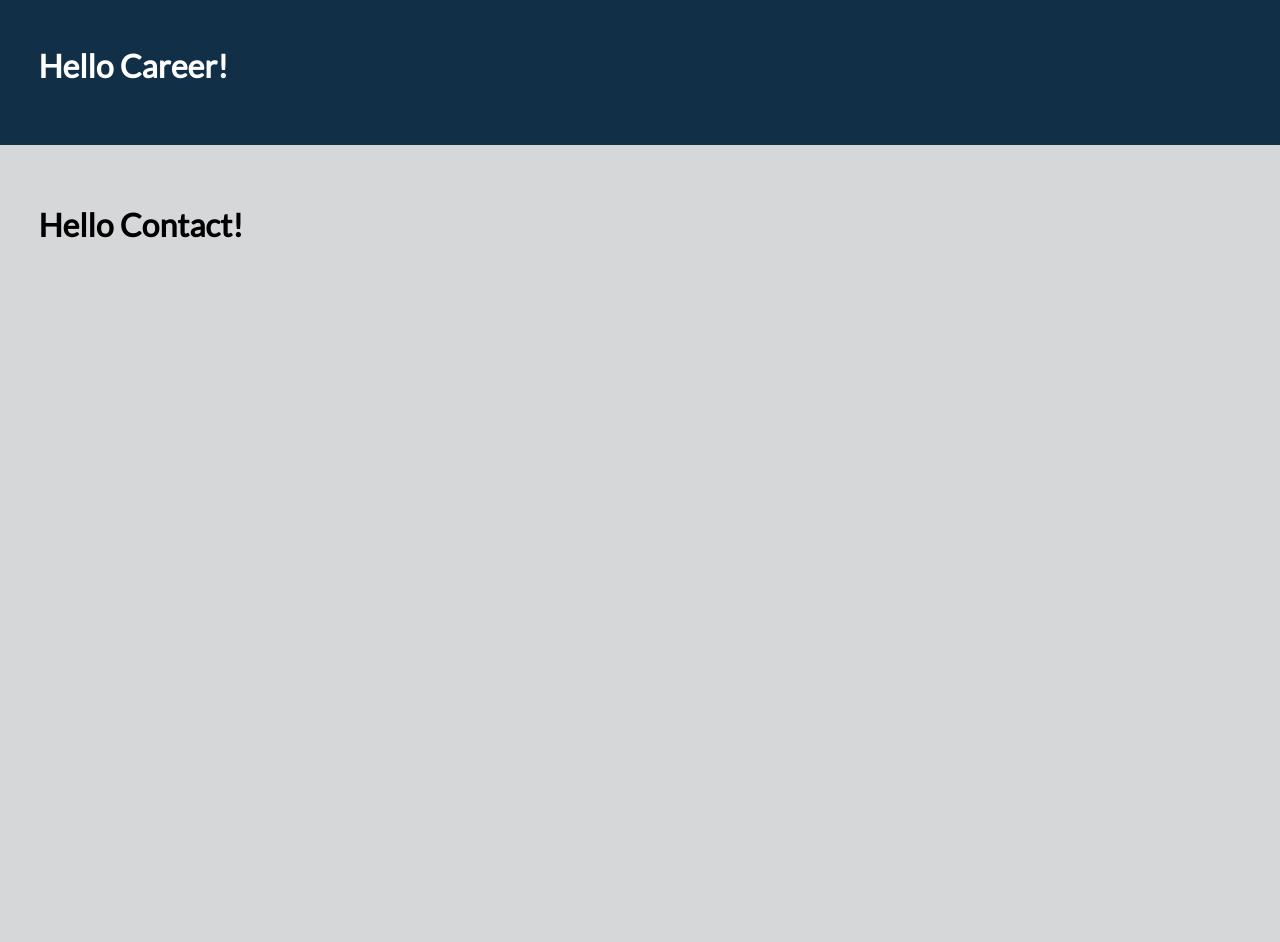
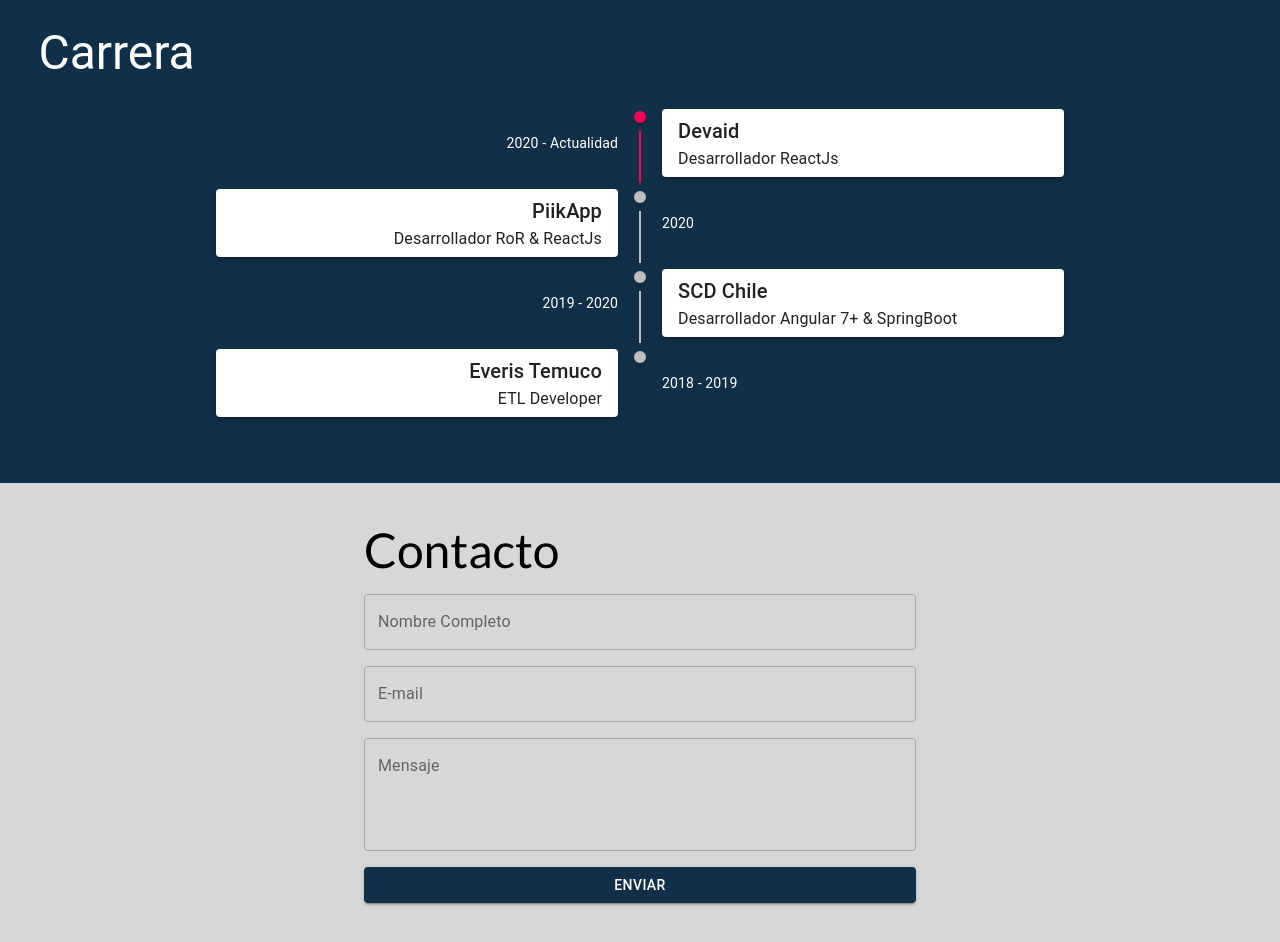
Before and after one commit to oswmoena/portafolio, a React (Create React App) app: page / in a window 1280 px wide. Shown: the part 1220-2162 px from the top of the page. Before the commit the page ends 1524 px from the top, so only its background shows below. Built offline with nearby package versions, Linux system fonts and the light colour scheme.

Commit message:
feat: career and contact

```diff
--- a/package.json
+++ b/package.json
@@ -5,10 +5,11 @@
   "dependencies": {
     "@material-ui/core": "^4.11.3",
     "@material-ui/icons": "^4.11.2",
+    "@material-ui/lab": "^4.0.0-alpha.60",
     "@testing-library/jest-dom": "^5.11.4",
     "@testing-library/react": "^11.1.0",
     "@testing-library/user-event": "^12.1.10",
-    "formik": "^2.2.6",
+    "formik": "^2.2.9",
     "notistack": "^1.0.5",
     "react": "^17.0.2",
     "react-dom": "^17.0.2",
--- a/src/App.css
+++ b/src/App.css
@@ -2,7 +2,7 @@
 body {
   margin: 0;
   padding: 0;
-  font-family: "Lato", sans-serif;
+  font-family: "Lato", "Lato-Bold", sans-serif;
   /* background-color: #113047; */
   background-color: #d6d7d9;
 }
--- a/src/components/AboutMe/AboutMe.js
+++ b/src/components/AboutMe/AboutMe.js
@@ -1,6 +1,6 @@
 import React from "react";
 import { createStyles, Grid, makeStyles } from "@material-ui/core";
-import ProfileImage from '../../assets/images/perfil.jpeg'
+import ProfileImage from "../../assets/images/perfil.jpeg";
 
 const useStyles = makeStyles(() =>
   createStyles({
@@ -8,13 +8,13 @@
       fontSize: "20px",
     },
     profileImg: {
-      borderRadius: '100%',
-      maxHeight: '300px',
+      borderRadius: "100%",
+      maxHeight: "300px",
     },
     gridImg: {
-      textAlign: 'center',
-      overflow:'hidden'
-    }
+      textAlign: "center",
+      overflow: "hidden",
+    },
   })
 );
 
@@ -31,15 +31,18 @@
             desarrollo de software.
           </p>
           <p className={classes.text}>
-            Me encanta mi profesión, me gustan los desafíos que esto conlleva y
-            el alcance de la misma, me gusta ver series, peliculas, animé, jugar
-            videojuegos y reir, también me gusta aprender herramientas nuevas
-            que ayuden a perfeccionarme en lo que hago.
+            Me encanta mi profesión y los desaos que ella conlleva. En mis empos
+            libres me gusta ver series, películas, anime, jugar videojuegos,
+            reír y también , perfeccionarme en lo hago a través del aprendizaje
+            constante de nuevas herramientas.
           </p>
         </Grid>
         <Grid item xs={12} md={4} className={classes.gridImg}>
-          <img src={ProfileImage}
-            alt='Oswall Moena' className={classes.profileImg} />
+          <img
+            src={ProfileImage}
+            alt="Oswall Moena"
+            className={classes.profileImg}
+          />
         </Grid>
       </Grid>
     </div>
--- a/src/components/Career/Career.js
+++ b/src/components/Career/Career.js
@@ -1,19 +1,133 @@
 import React from "react";
-import { createStyles, makeStyles } from "@material-ui/core";
+import { makeStyles, createStyles } from "@material-ui/core/styles";
+import Timeline from "@material-ui/lab/Timeline";
+import TimelineItem from "@material-ui/lab/TimelineItem";
+import TimelineSeparator from "@material-ui/lab/TimelineSeparator";
+import TimelineConnector from "@material-ui/lab/TimelineConnector";
+import TimelineContent from "@material-ui/lab/TimelineContent";
+import TimelineOppositeContent from "@material-ui/lab/TimelineOppositeContent";
+import TimelineDot from "@material-ui/lab/TimelineDot";
+import Paper from "@material-ui/core/Paper";
+import Typography from "@material-ui/core/Typography";
+import { Container } from "@material-ui/core";
 
-const useStyles = makeStyles(() =>
+const useStyles = makeStyles((theme) =>
   createStyles({
     container: {
-			padding: '3% 3%',
+      //   padding: "3% 3%",
+      fontFamily: "Lato",
+    },
+    paper: {
+        padding: "6px 16px",
+    },
+    secondaryTail: {
+      backgroundColor: theme.palette.secondary.main,
+    },
+    contentDate: {
+      display: "flex",
+      justifyContent: "flex-end",
+      alignItems: "center",
+    },
+    contentDateInverese: {
+      display: "flex",
+      justifyContent: "flex-start",
+      alignItems: "center",
+    },
+    date: {
+      color: "#FFFFFF",
+    },
+    card: {
+      fontWeight: "bold",
     },
   })
-)
+);
 export const Career = () => {
   const classes = useStyles();
 
   return (
-        <div className={classes.a}>
-            <h1>Hello Career!</h1>
+    <div className={classes.container}>
+      <Typography component="h3" variant="h3">
+        Carrera
+      </Typography>
+      <Container maxWidth="md">
+        <Timeline align="alternate">
+          <TimelineItem>
+            <TimelineOppositeContent className={classes.contentDate}>
+              <Typography variant="body2" className={classes.date}>
+                2020 - Actualidad
+              </Typography>
+            </TimelineOppositeContent>
+            <TimelineSeparator>
+              <TimelineDot className={classes.secondaryTail} />
+              <TimelineConnector className={classes.secondaryTail} />
+            </TimelineSeparator>
+            <TimelineContent>
+              <Paper elevation={3} className={classes.paper}>
+                <Typography variant="h6" component="h1">
+                  Devaid
+                </Typography>
+                <Typography>Desarrollador ReactJs</Typography>
+              </Paper>
+            </TimelineContent>
+          </TimelineItem>
+          <TimelineItem>
+            <TimelineOppositeContent className={classes.contentDateInverese}>
+              <Typography variant="body2" className={classes.date}>
+                2020
+              </Typography>
+            </TimelineOppositeContent>
+            <TimelineSeparator>
+              <TimelineDot></TimelineDot>
+              <TimelineConnector />
+            </TimelineSeparator>
+            <TimelineContent>
+              <Paper elevation={3} className={classes.paper}>
+                <Typography variant="h6" component="h1">
+                  PiikApp
+                </Typography>
+                <Typography>Desarrollador RoR & ReactJs</Typography>
+              </Paper>
+            </TimelineContent>
+          </TimelineItem>
+          <TimelineItem>
+            <TimelineOppositeContent className={classes.contentDate}>
+              <Typography variant="body2" className={classes.date}>
+                2019 - 2020
+              </Typography>
+            </TimelineOppositeContent>
+            <TimelineSeparator>
+              <TimelineDot></TimelineDot>
+              <TimelineConnector />
+            </TimelineSeparator>
+            <TimelineContent>
+              <Paper elevation={3} className={classes.paper}>
+                <Typography variant="h6" component="h1">
+                  SCD Chile
+                </Typography>
+                <Typography>Desarrollador Angular 7+ & SpringBoot</Typography>
+              </Paper>
+            </TimelineContent>
+          </TimelineItem>
+          <TimelineItem>
+            <TimelineOppositeContent className={classes.contentDateInverese}>
+              <Typography variant="body2" className={classes.date}>
+                2018 - 2019
+              </Typography>
+            </TimelineOppositeContent>
+            <TimelineSeparator>
+              <TimelineDot></TimelineDot>
+            </TimelineSeparator>
+            <TimelineContent>
+              <Paper elevation={3} className={classes.paper}>
+                <Typography variant="h6" component="h1">
+                  Everis Temuco
+                </Typography>
+                <Typography>ETL Developer</Typography>
+              </Paper>
+            </TimelineContent>
+          </TimelineItem>
+        </Timeline>
+      </Container>
     </div>
-    )
-}
+  );
+};
--- a/src/components/Contact/Contact.js
+++ b/src/components/Contact/Contact.js
@@ -1,20 +1,91 @@
-import { createStyles, makeStyles } from "@material-ui/core";
+import {
+  Button,
+  Container,
+  createStyles,
+  Grid,
+  makeStyles,
+  TextField,
+  Typography,
+} from "@material-ui/core";
+import { FormikProvider, useFormik } from "formik";
 import React from "react";
 
 const useStyles = makeStyles(() =>
-	createStyles({
-		container: {
-			padding: '3% 3%',
-		},
-	})
-)
+  createStyles({
+    container: {
+      padding: "3%",
+    },
+    title: {
+      fontFamily: 'Lato'
+    },
+  })
+);
 
 export const Contact = () => {
   const classes = useStyles();
 
+  const formik = useFormik({
+    initialValues: {
+      fullName: "",
+      email: "",
+      message: "",
+    },
+    onSubmit: (values) => {
+      console.log(`values`, values);
+    },
+  });
+
   return (
-    <div className={classes.a}>
-      <h1>Hello Contact!</h1>
-    </div>
+    <FormikProvider value={formik}>
+      <Container maxWidth="sm">
+        <Grid container spacing={2} justify="space-between">
+          <Grid item xs={12} md={12}>
+            <Typography component="h3" variant="h3" className={classes.title}>
+              Contacto
+            </Typography>
+          </Grid>
+          <Grid item xs={12} md={12}>
+            <TextField
+              id={"fullName"}
+              name={"fullName"}
+              label={"Nombre Completo"}
+              variant={"outlined"}
+              fullWidth
+              onChange={formik.handleChange}
+              value={formik.values.fullName}
+            />
+          </Grid>
+          <Grid item xs={12} md={12}>
+            <TextField
+              id={"email"}
+              name={"email"}
+              label={"E-mail"}
+              variant={"outlined"}
+              fullWidth
+              onChange={formik.handleChange}
+              value={formik.values.email}
+            />
+          </Grid>
+          <Grid item xs={12} md={12}>
+            <TextField
+              id={"message"}
+              name={"message"}
+              label={"Mensaje"}
+              variant={"outlined"}
+              multiline
+              rows={4}
+              fullWidth
+              onChange={formik.handleChange}
+              value={formik.values.message}
+            />
+          </Grid>
+          <Grid item xs={12} md={12}>
+            <Button variant='contained' fullWidth color='primary' >
+              {'Enviar'}
+            </Button>
+          </Grid>
+        </Grid>
+      </Container>
+    </FormikProvider>
   );
 };
--- a/src/components/Dialog/ReactInfoDialog.js
+++ b/src/components/Dialog/ReactInfoDialog.js
@@ -1,5 +1,4 @@
 import {
-  Box,
   Button,
   Dialog,
   DialogActions,
@@ -7,9 +6,7 @@
   DialogTitle,
   Grid,
   IconButton,
-  Typography,
 } from "@material-ui/core";
-import LinearProgress from "@material-ui/core/LinearProgress";
 import CloseIcon from "@material-ui/icons/Close";
 import React from "react";
 import { createStyles, makeStyles } from "@material-ui/core";
--- a/src/components/Skills/Skills.js
+++ b/src/components/Skills/Skills.js
@@ -23,7 +23,7 @@
       alignItems: "center",
       justifyContent: "space-between",
       maxWidth: '100%',
-      overflow: 'auto'
+      overflow: 'auto',
     },
     img: {
       maxHeight: "150px",
@@ -36,7 +36,6 @@
         transition: "0.5s",
         backgroundColor: "white",
         borderRadius: "15%",
-        transform: "scale(1.2,1.2)",
         zIndex: 9,
       },
     },
--- a/src/components/Utils/MainColor.js
+++ b/src/components/Utils/MainColor.js
@@ -4,7 +4,7 @@
 	palette: {
 		primary: {
 			main: '#113047',
-			dark: '#113047',
+			dark: '#39617F',
 			contrastText: '#FFFFFF',
 		},
 	},
```
Also changed, not shown: 1 other file (tests, documents, lock files or other folders). Lines whose indentation alone changed are shown as unchanged.
